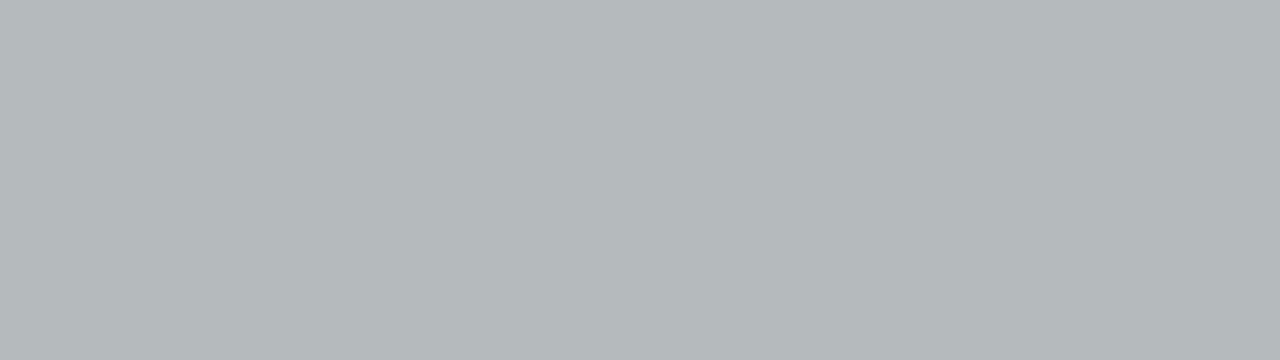
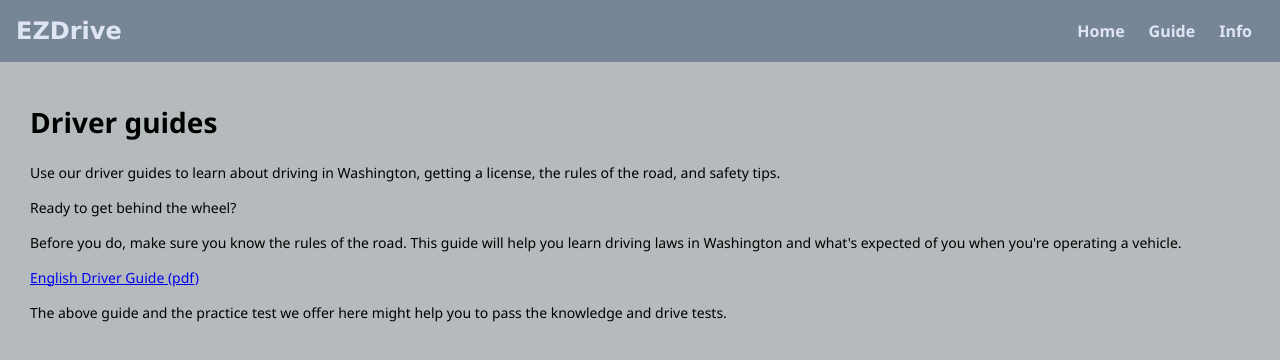
Before and after one commit to SquidHead00007/drivetestapp, a React (Create React App) app: page /guide in a window 1280 px wide. Before the commit this address had no page. Shown: the top 360 px of the page. Built offline with nearby package versions, Linux system fonts and the light colour scheme.

Commit message:
nav bar final

```diff
--- a/src/App.css
+++ b/src/App.css
@@ -120,3 +120,11 @@ body {
     padding: 5px 15px;
     cursor: pointer;
   }
+
+  .content-regular {
+    padding-top: 20px;
+    padding-right: 20px;
+    padding-left: 30px;
+    font-size: 14px;
+    line-height: 1.5;
+  }
--- a/src/App.js
+++ b/src/App.js
@@ -1,6 +1,8 @@
 import { BrowserRouter as Router, Routes, Route} from "react-router-dom";
 import Home from "./Home";
 import QuizView from "./QuizView";
+import Info from "./Info";
+import Guide from "./Guide";
 
 function App() {
   return (
@@ -9,6 +11,8 @@ function App() {
          <Routes>
            <Route exact path="/" element={<Home />}></Route>
            <Route path="/quizview" element={<QuizView/>}></Route>
+           <Route path="/info" element={<Info/>}></Route>
+           <Route path="/guide" element={<Guide/>}></Route>
          </Routes>
       </Router>
     </div>
--- /dev/null
+++ b/src/Guide.js
@@ -0,0 +1,23 @@
+import NavBar from "./NavBar";
+
+export function Guide () {
+
+    return (
+      <div id="infobody">
+        <div>
+            <NavBar />
+        </div>
+        <div className="content-regular">
+            <h1>Driver guides</h1>
+            <p>Use our driver guides to learn about driving in Washington, getting a license, the rules of the road, and safety tips.</p>
+            <p>Ready to get behind the wheel?</p>
+            <p>Before you do, make sure you know the rules of the road. This guide will help you learn driving laws in Washington and what's
+                expected of you when you're operating a vehicle.</p>
+                <p><a href="https://dol.wa.gov/media/pdf/61/driverguide-enpdf/download?inline">English Driver Guide (pdf)</a></p>
+            <p>The above guide and the practice test we offer here might help you to pass the knowledge and drive tests.</p>
+        </div>
+      </div>
+          );
+}
+
+export default Guide;
--- /dev/null
+++ b/src/Info.js
@@ -0,0 +1,22 @@
+import NavBar from "./NavBar";
+
+export function Info () {
+
+    return (
+      <div id="infobody">
+        <div>
+            <NavBar />
+        </div>
+        <div className="content-regular">
+            <h1>Information</h1>
+            <p>Pass Your Washington State Knowledge Test with Confidence! </p>
+            <p>Struggling to prepare for the Washington State driver's knowledge test? Our website offers easy-to-use, up-to-date
+                practice quizzes designed to help you ace the exam. <br></br>With real test-style questions and instant feedback, you'll gain
+                the confidence and knowledge you need to hit the road safely.</p>
+                <p>Start practicing today—your license is just a quiz away!</p>
+        </div>
+      </div>
+          );
+}
+
+export default Info;
```
